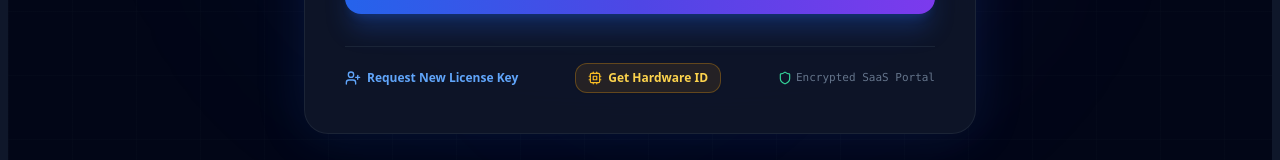
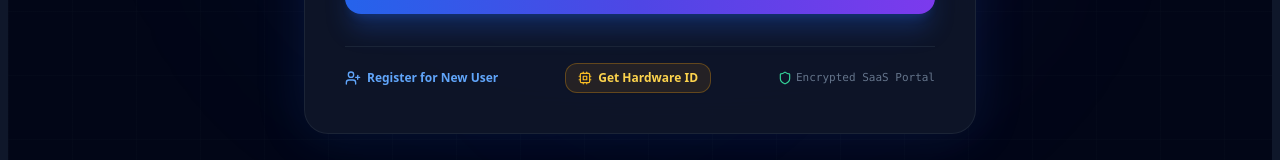
Before and after one commit to gattuelfsolvers/certificateapp, a React (Vite) app in the folder frontend/: page / in a window 1280 px wide. Shown: the part 565-725 px from the top of the page. Built offline with nearby package versions, Linux system fonts and the light colour scheme; no server answers.

Commit message:
Update registration button label to Register for New User in UniversalLogin

```diff
--- a/frontend/src/components/UniversalLogin.jsx
+++ b/frontend/src/components/UniversalLogin.jsx
@@ -271,7 +271,7 @@ export default function UniversalLogin({ onLoginSuccess }) {
             className="text-blue-400 font-bold hover:text-blue-300 transition flex items-center gap-1.5"
           >
             <UserPlus className="w-4 h-4" />
-            Request New License Key
+            Register for New User
           </button>
 
           {/* GET HARDWARE ID BUTTON */}
@@ -340,7 +340,7 @@ export default function UniversalLogin({ onLoginSuccess }) {
             <div className="flex items-center justify-between border-b border-slate-800 pb-3">
               <h3 className="text-base font-extrabold text-white flex items-center gap-2">
                 <UserPlus className="w-5 h-5 text-blue-400" />
-                Request Software Access License
+                Register for New Account
               </h3>
               <button
                 onClick={() => setIsRequestModalOpen(false)}
```
